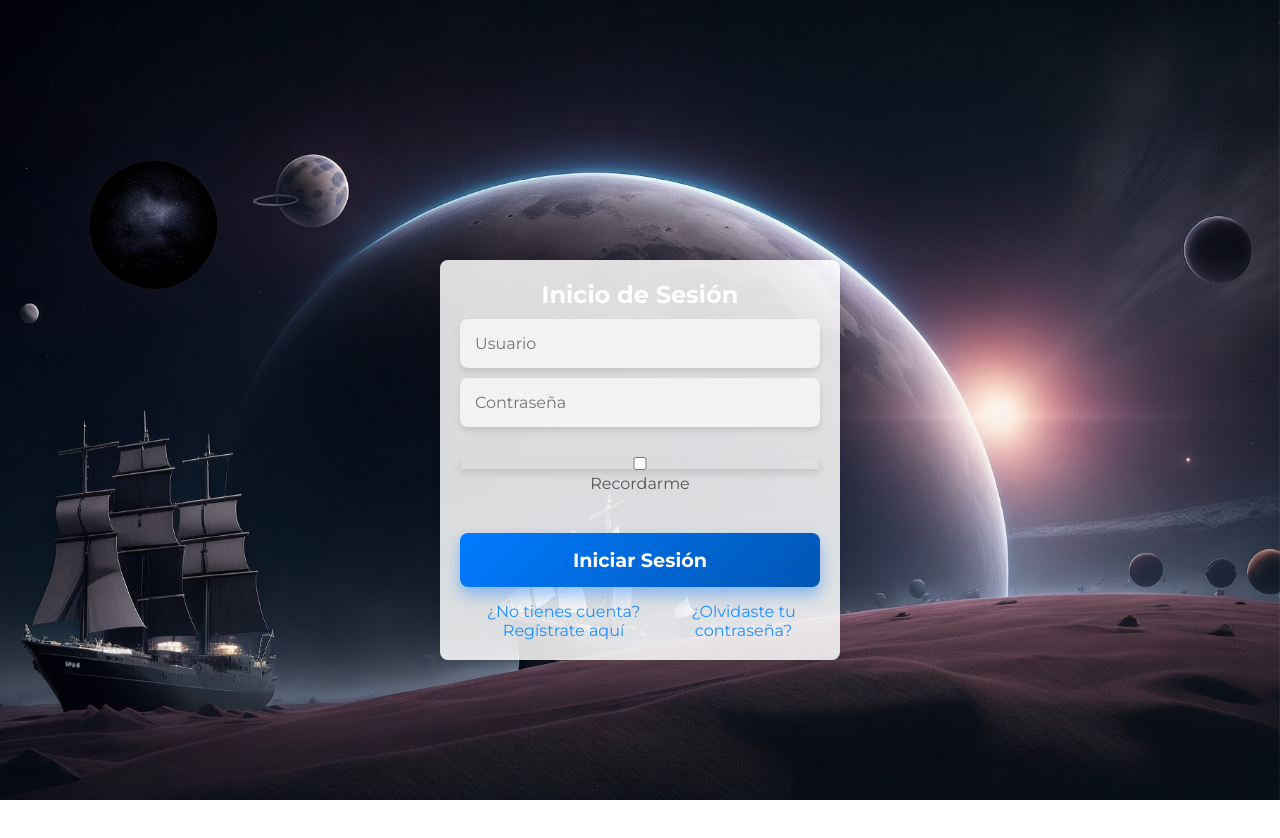
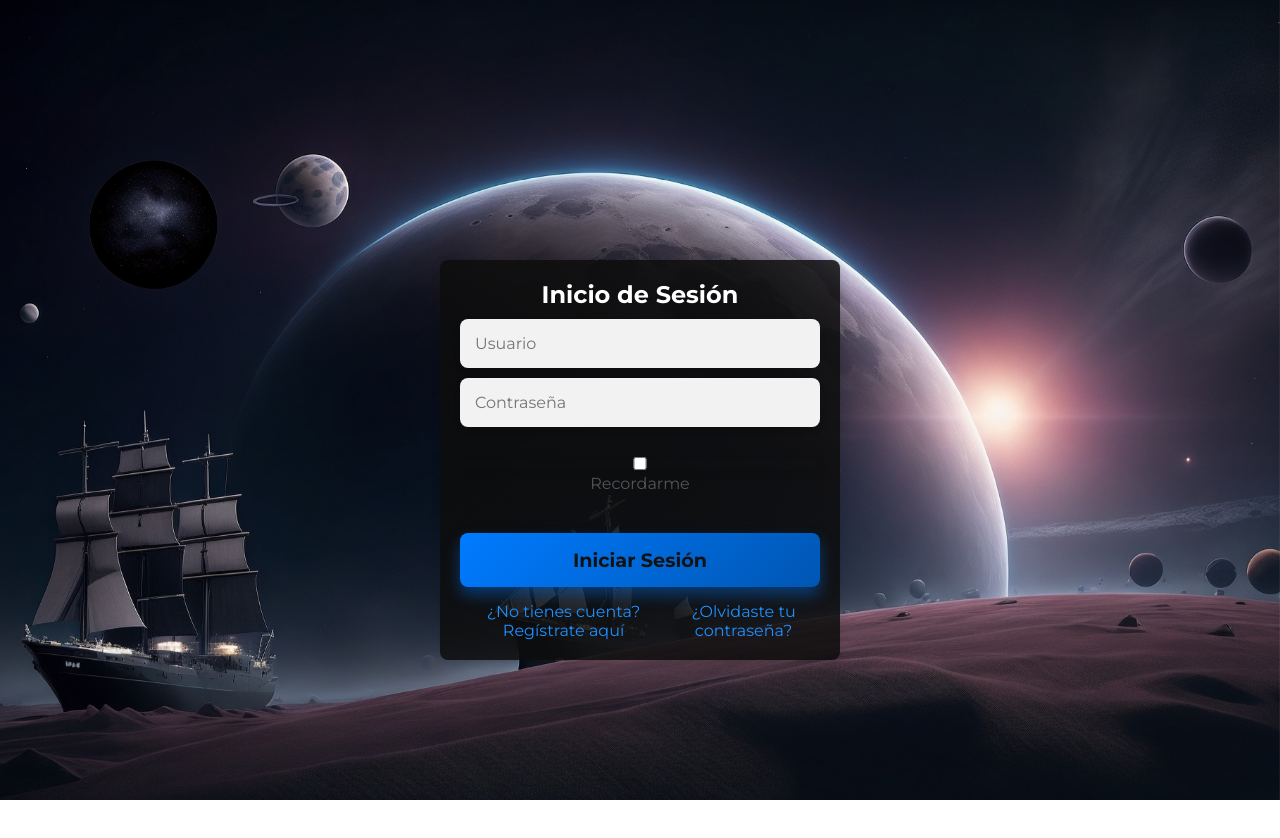
Before and after one commit to AlexanderPonce13/Gestion-Inventario, a Vue app: page /login in a window 1280 px wide. Shown: the top 838 px of the page. Built offline with nearby package versions, Linux system fonts and the light colour scheme.

Commit message:
Cambios En El Codigo

```diff
--- a/src/components/Login.vue
+++ b/src/components/Login.vue
@@ -148,7 +148,7 @@ export default {
   max-width: 400px;
   margin: auto;
   padding: 20px;
-  background: rgba(255, 255, 255, 0.85);
+  background: rgba(14, 13, 13, 0.85);
   border-radius: 8px;
   box-shadow: 0 0 10px rgba(0, 0, 0, 0.1);
   box-sizing: border-box;
@@ -220,7 +220,7 @@ button:hover {
 }
 
 .login-container input:focus {
-  background: #e0e0e0;
+  background: #fdfbfb;
 }
 
 .login-container label {
@@ -239,7 +239,7 @@ button:hover {
   background: linear-gradient(135deg, #007bff, #0056b3);
   font-size: 1.2em;
   font-weight: bold;
-  color: white;
+  color: rgb(19, 18, 18);
   cursor: pointer;
   transition: all 0.3s ease;
   box-shadow: 0 8px 15px rgba(0, 123, 255, 0.4);
```
